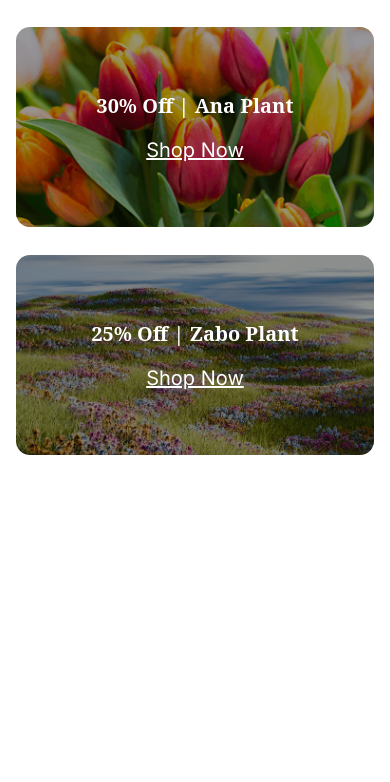
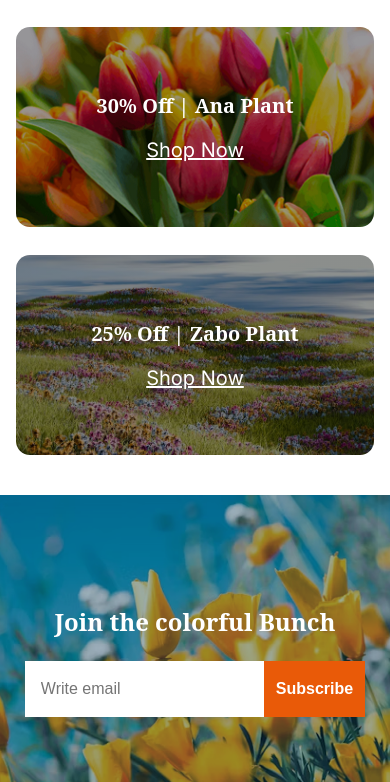
Before and after one commit to gulamrasul23/ph-second-assignment, a plain HTML site: page index.html in a window 390 px wide. Shown: the part 3653-4435 px from the top of the page. Before the commit the page ends 4228 px from the top, so only its background shows below. Drawn offline with Linux system fonts and the light colour scheme.

Commit message:
Add section-4 and mobile responive

```diff
--- a/index.html
+++ b/index.html
@@ -135,6 +135,19 @@
                 </div>
             </div>
         </section>
+        <section>
+            <div class="join">
+                <div class="join-parent">
+                    <div class="join-title">
+                        <h2 class="noto-serif-normal">Join the colorful Bunch</h2>
+                        <div class="join-content display-flex">
+                            <input type="email" name="email" id="email" placeholder="Write email">
+                            <button class="join-btn">Subscribe</button>
+                        </div>
+                    </div>
+                </div>
+            </div>
+        </section>
     </main>
     <footer>
 
--- a/styles/index.css
+++ b/styles/index.css
@@ -17,7 +17,9 @@
   font-variation-settings:
     "wdth" 100;
 }
+
 /* Common Style */
+
 *{
     box-sizing: border-box;
     margin: 0;
@@ -53,7 +55,9 @@
     font-weight: 700;
     border: none;
 }
+
 /* ---Header style */
+
 /* Navbar style */
 
 .navbar {
@@ -81,6 +85,7 @@
 }
 
 /* Banner Container */
+
 .banner {
     margin-top: 120px;
 }
@@ -100,10 +105,11 @@
     margin-top: 106px;
     display: block;
 }
+
 /* plants style */
+
 .plants {
     margin-top: 120px;
-
 }
 .plants-container-title {
     text-align: center;
@@ -142,6 +148,7 @@
 }
 
 /* flower lover style section-2 */
+
 .flower-lover {
     margin-bottom: 130px;
 }
@@ -167,7 +174,6 @@
     position: absolute;
     top: -130px;
     right: -85px;
-
 }
 @keyframes rotateimage {
     0%{
@@ -179,6 +185,7 @@
 }
 
 /* deals style section-3 */
+
 .deals-title {
     margin-bottom: 120px;
     text-align: center;
@@ -193,7 +200,6 @@
     flex-direction: column;
     gap: 30px;
     width: 32%;
-
 }
 .deals {
     margin-bottom: 120px;
@@ -216,7 +222,6 @@
 }
 .deals-bgc1 {
     background-image:linear-gradient(rgba(0,0,0,0.4), rgba(0,0,0,0.4)), url(/assets/deal-bloom.png);
-
 }
 .deals-bgc2 {
     background-image:linear-gradient(rgba(0,0,0,0.4), rgba(0,0,0,0.4)), url(/assets/deal-ana.png);
@@ -233,13 +238,48 @@
 u {
     margin-top: 19px;
 }
+
+/* Join style section-4 */
+
+.join {
+    background-image: url(/assets/news-letter-bg.png);
+    background-repeat: no-repeat;
+    background-position: center;
+    background-size: cover;
+}
+.join-parent {
+    padding: 200px 0;
+}
+.join-title {
+    text-align: center;
+}
+.join-title h2 {
+    font-size: 3.125rem;
+    font-weight: bold;
+    color: white;
+    margin-bottom: 23px;
+}
+.join-content {
+    justify-content: center;
+}
+.join-content input {
+    padding: 16px ;
+    width: 550px;
+    font-size: 16px;
+    border: none;
+}
+.join-btn {
+    color:white;
+    padding: 19px 53.5px;
+    background-color: #E95A08;
+    font-weight: 700;
+    font-size: 16px;
+    border: none;
+}
 @media screen and (max-width: 576px){
-    /* common style */
-    .max-width-small-device {
-        max-width: 361px;
-        margin: 0 auto;
-    }
+
     /* header style */
+
     .nav-item {
         display: none;
     }
@@ -265,7 +305,8 @@ u {
    .banner-container h1,
    .plants-container-title h2,
    .flower-lover-title h2,
-   .deals-title h2 {
+   .deals-title h2,
+   .join-title h2 {
         font-size: 1.5rem;
         font-weight: bold;
         margin-bottom: 13px;
@@ -279,6 +320,7 @@ u {
     }
 
     /*  plants style section-1 */
+
     .plants {
         margin-top: 52px;
     }
@@ -304,7 +346,9 @@ u {
     .flower-price {
         font-size: 1rem;
     }
+
     /* flower lover style section-2 */
+
     .trusted-img,.lover {
         display: none;
     }
@@ -330,4 +374,19 @@ u {
     .deals-title {
         margin-bottom: 50px;
     }
+
+    /* join style section-4  */
+
+    .join-title h2 {
+        margin-bottom: 23px;
     }
+    .join-parent {
+        padding: 110px 36px 65px;
+    }
+    .join-btn {
+        padding: 19px 12px;
+    }
+    .deals {
+    margin-bottom: 40px;
+    }
+}
```
Lines whose indentation alone changed are shown as unchanged.
